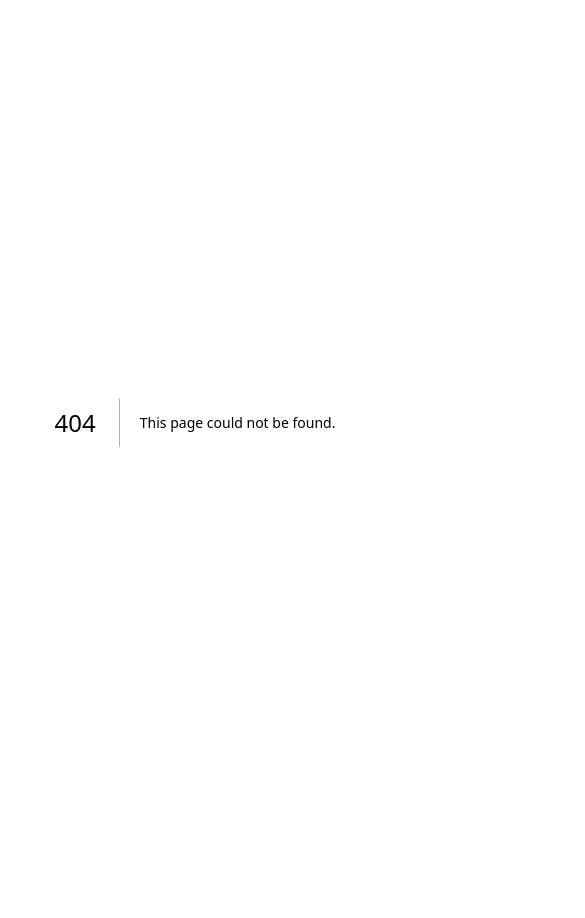
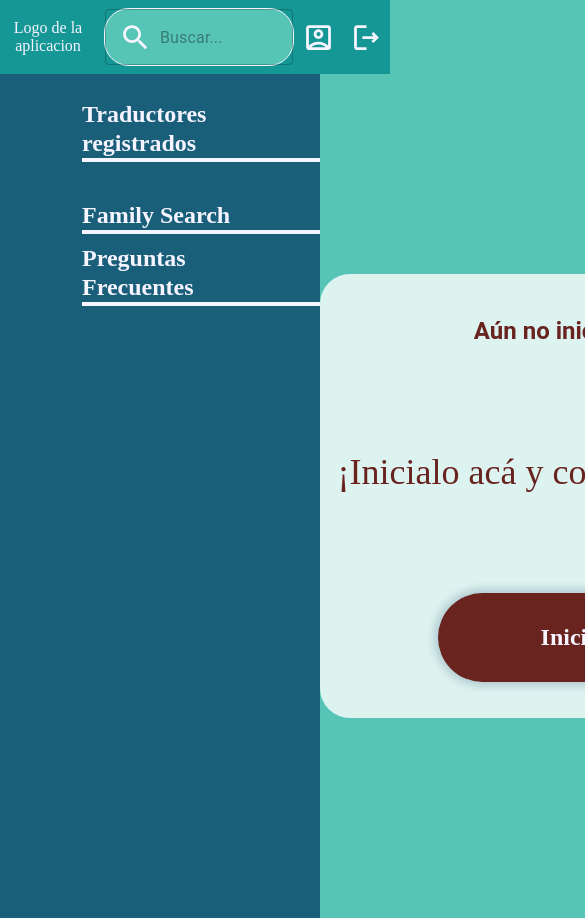
Before and after one commit to FedericoArielLotitto/TramitArte-frontend, a Next.js app: page /home/home in a window 390 px wide. Before the commit this address had no page. Shown: the top 918 px of the page, 585 px wide, since content can reach past the window. Before the commit the page ends 844 px from the top, so only its background shows below. Built offline with nearby package versions, Linux system fonts and the light colour scheme.

Commit message:
Creacion de la pagina de home de usuario, falta desktop de traductor y las versiones mobile, tambien falta la pagina de ingresar informacion del AVO

```diff
--- a/package.json
+++ b/package.json
@@ -14,6 +14,7 @@
     "@emotion/react": "^11.11.0",
     "@emotion/server": "^11.11.0",
     "@emotion/styled": "^11.11.0",
+    "@mui/icons-material": "^5.11.16",
     "@mui/material": "^5.13.3",
     "eslint": "8.41.0",
     "eslint-config-next": "13.4.4",
--- /dev/null
+++ b/pages/home/header.js
@@ -0,0 +1,44 @@
+import AccountBoxOutlinedIcon from '@mui/icons-material/AccountBoxOutlined';
+import LogoutOutlinedIcon from '@mui/icons-material/LogoutOutlined';
+import SearchOutlinedIcon from '@mui/icons-material/SearchOutlined';
+import { InputAdornment, TextField } from "@mui/material";
+
+export const HeaderComponent = () =>{
+    return(<div class="header">
+          <div class="logo">
+            Logo de la aplicacion
+          </div>
+          <div class="header-button" style={{display: "flex"}}>
+            <div class="search-button" >
+              <TextField
+                class="search-input"
+                placeholder="Buscar..."
+                variant="outlined"
+                style={{color:"white"}}
+                sx={ {
+                  '& .MuiOutlinedInput-root': {
+                    '& fieldset': {
+                      border: 'none'
+                    },
+                  },'& input': {
+                    color: '#F6F4FF',
+                  }
+                }}
+                InputProps={{
+                  startAdornment: (
+                    <InputAdornment position="start">
+                      <SearchOutlinedIcon style={{color:"#F6F4FF", width:"33px", height:"33px"}}/>
+                    </InputAdornment>
+                  ),
+                }}
+              />
+            </div >
+            <div className="other-button">
+              <AccountBoxOutlinedIcon style={{width:"33px", height:"33px"}}></AccountBoxOutlinedIcon>
+            </div>
+            <div className="other-button">
+              <LogoutOutlinedIcon style={{width:"33px", height:"33px"}}></LogoutOutlinedIcon>
+            </div>
+           </div>
+        </div>)
+}
--- /dev/null
+++ b/pages/home/home.css
@@ -0,0 +1,135 @@
+body, html {
+    margin: 0;
+    padding: 0;
+    background-color: #57C5B6;
+  }
+
+  .header {
+    display: flex;
+    justify-content: space-between;
+    align-items: center;
+    color: #F6F4FF;
+    width: 100%;
+    height: 4.625rem;
+    background-color: #159895;
+  }
+
+  .home-container {
+    display: grid;
+    grid-template-rows: 100vh;
+  }
+
+  .columns-container {
+    display: grid;
+    grid-template-columns: 20rem 1fr;
+  }
+
+  .menu {
+    width: 20rem;
+    height: 100vh;
+    background-color: #1A5F7A;
+  }
+
+  .tramite-container{
+    display: flex;
+    justify-content: center;
+    align-items: center;
+  }
+
+  .tramite {
+    width: 1fr;
+    display: grid;
+    align-items: center;
+    text-align: center;
+    color: #692420;
+    font-style: normal;
+    width: 37rem;
+    height: 27.75rem;
+    font-family: "Montserrat";
+    background: rgba(255, 255, 255, 0.8);
+    border-radius: 1.875rem;
+  }
+
+  .p1-t{
+    font-family: 'Roboto';
+    font-weight: 700;
+    font-size: 1.5em;
+    line-height: 1.75em;
+  }
+
+  .p2-t{
+    font-weight: 500;
+    font-size: 2.25em;
+    line-height: 2.75em;
+  }
+
+  .p3-t{
+    display: flex;
+    width: 60%;
+    height: 5.6rem;
+    background: #692420;
+    justify-content: center;
+    align-items: center;
+    box-shadow: 0px 0px 8px 4px rgba(0, 43, 91, 0.2);
+    border-radius: 2.8rem;
+    color:#F6F4FF;
+
+    font-weight: 800;
+    font-size: 1.5rem;
+    line-height: 1.8rem;
+  }
+
+  .tramite-bottom{
+    display:flex;
+    justify-content: center;
+    text-align: center;
+  }
+
+  .items-container{
+    display: grid;
+    text-align: start;
+    justify-content: right;
+    margin-top: 1em;
+  }
+
+  p{
+    margin: 0px;
+  }
+
+  .menu-item{
+    display: flex;
+    width: 9.875rem;
+    height: 3.75rem;
+    font-family: 'Montserrat';
+    font-style: normal;
+    font-weight: 600;
+    font-size: 1.5rem;
+    line-height: 1.8rem;
+    align-items:flex-end;
+    color: #F6F4FF;
+    padding-right: 5rem;
+    padding-top: 0.5rem;
+    border-bottom: 4px solid #F6F4FF;
+  }
+
+  .search-button{
+    background-color: #57C5B6;
+    justify-content: center;
+    border: 1px solid #F6F4FF;
+    border-radius: 1.56rem;
+    width: 11.75rem;
+    height: 3.44rem;
+  }
+
+  .other-button{
+    display: flex;
+    align-items: center;
+    justify-content: center;
+    width: 3rem;
+  }
+
+  .logo{
+    align-items: center;
+    text-align: center;
+    width: 6rem;
+  }
--- /dev/null
+++ b/pages/home/home.js
@@ -0,0 +1,43 @@
+import { HeaderComponent } from "./header";
+import "./home.css"
+import React from "react";
+
+const HomeComponent = () => (
+  <div class="container">
+        <HeaderComponent/>
+        <div class="home-conteiner">
+          <div class="columns-container">
+          <div class="menu">
+            <div class="items-container">
+              <div class="menu-item">
+                <p>Traductores registrados</p>
+              </div>
+              <div class="menu-item">
+                <p>Family Search</p>
+              </div>
+              <div class="menu-item">
+                <p>Preguntas Frecuentes</p>
+              </div>
+            </div>
+          </div>
+          <div class="tramite-container">
+            <div class="tramite">
+              <div class="p1-t">
+                <p>Aún no iniciaste tu trámite</p>
+              </div>
+              <div class="p2-t">
+                <p>¡Inicialo acá y conseguí tu ciudadanía!</p>
+              </div>
+              <div class="tramite-bottom">
+                <div class="p3-t">
+                  <p>Iniciar trámite</p>
+                </div>
+              </div>
+            </div>
+          </div>
+        </div>
+      </div>
+    </div>
+)
+
+export default HomeComponent
```
Also changed, not shown: 1 other file (tests, documents, lock files or other folders).
